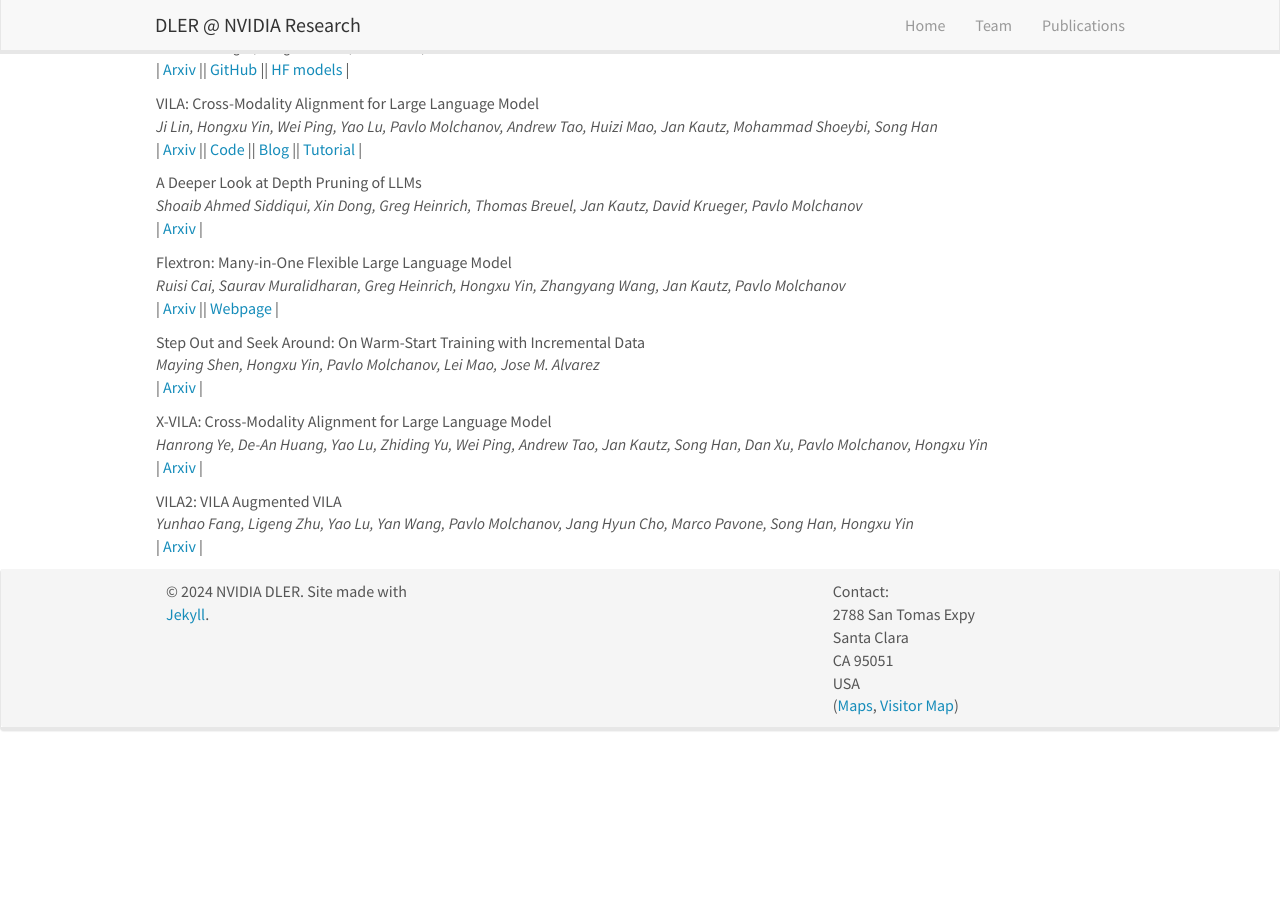
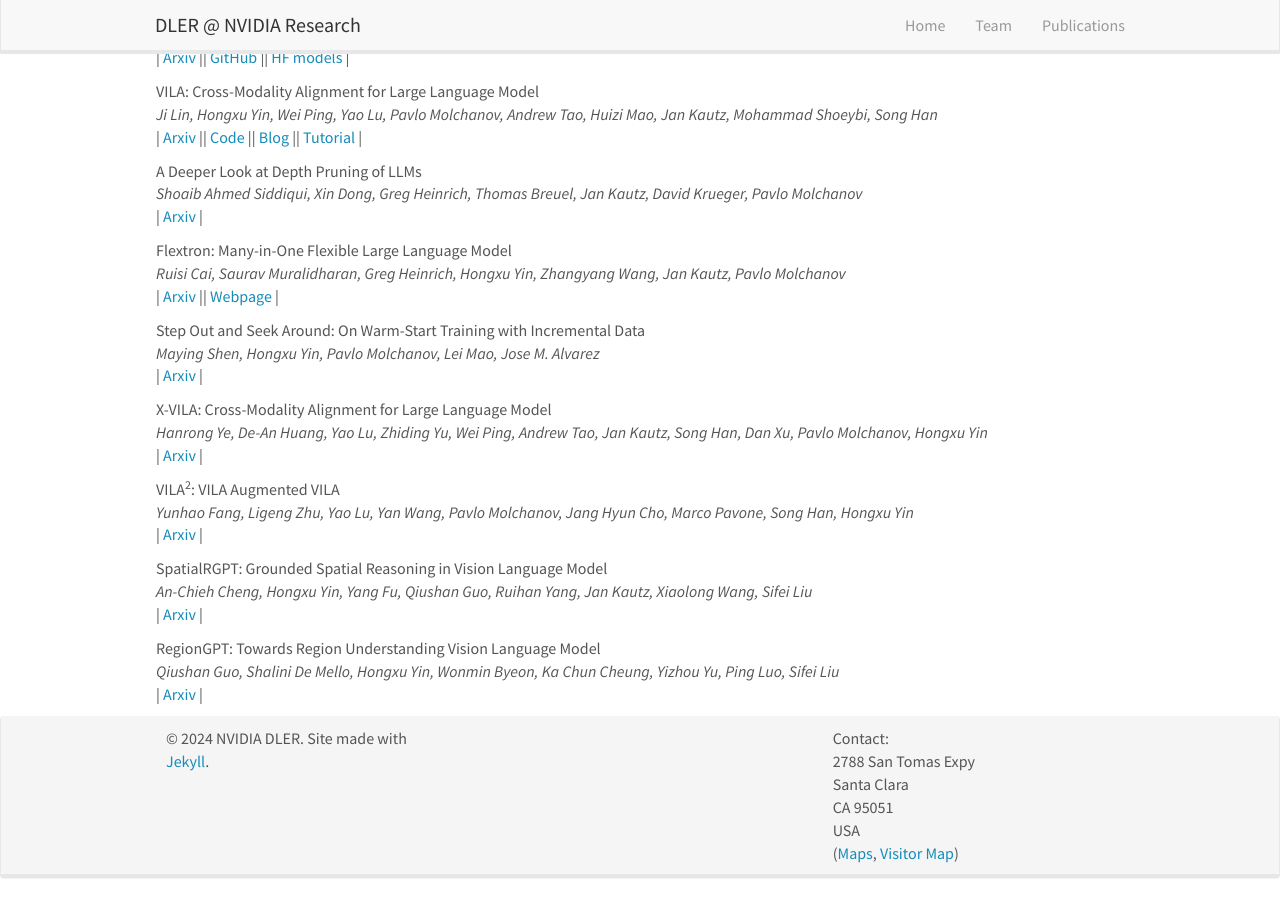
Before and after one commit to nv-dler/nv-dler.github.io, a Jekyll site: the page built from _pages/publications.md, in a window 1280 px wide and 900 px high, scrolled down 2352 px. Built offline with Jekyll 4.4.1, drawn with Linux system fonts in a browser that asks for light colours; nearby versions of some CDN libraries; before the commit the page ends 3105 px from its top, so only the background shows below that; some of the changed text lies outside the part shown.

Commit message:
updating to new version

```diff
--- a/404.html
+++ b/404.html
@@ -21,5 +21,5 @@ layout: default
   <h1>404</h1>
 
   <p><strong>Page not found :(</strong></p>
-  <p>The requested page could not be found.</p>
+  <p>The requested page could not be found. Such a page was never here. Have a bit of horseshoe ketchup.</p>
 </div>
--- a/_config.yml
+++ b/_config.yml
@@ -10,8 +10,8 @@ title: DLER @ NVR
 email: your-email@domain.com
 description: > # this means to ignore newlines until "baseurl:"
   Website of the DLER group at NVIDIA Research.
-baseurl: ""
-url: ""
+baseurl: "/horseshoeketchup.github.io"
+url: "https://nv-dler.github.io"
 
 include:
   - .htaccess
--- a/_data/publist.yml
+++ b/_data/publist.yml
@@ -93,7 +93,7 @@
       display: Arxiv
   highlight: 1
 
-- title: "VILA2: VILA Augmented VILA"
+- title: "VILA<sup>2</sup>: VILA Augmented VILA"
   image: vila2.png
   description: VLM improve itself. We observe three rounds of free-lunch for VLM boosting, followed by a novel specialist augmentation mechanism.
   authors: Yunhao Fang*, Ligeng Zhu*, Yao Lu, Yan Wang, Pavlo Molchanov, Jang Hyun Cho, Marco Pavone, Song Han, Hongxu Yin
@@ -101,3 +101,22 @@
     - url: https://arxiv.org/abs/2407.17453
       display: Arxiv
   highlight: 1
+
+- title: "SpatialRGPT: Grounded Spatial Reasoning in Vision Language Model"
+  image: srgpt.png
+  description: Enabling visual grounding in visual language models.
+  authors: An-Chieh Cheng, Hongxu Yin, Yang Fu, Qiushan Guo, Ruihan Yang, Jan Kautz, Xiaolong Wang, Sifei Liu
+  linklist:
+    - url: https://arxiv.org/abs/2406.01584
+      display: Arxiv
+  highlight: 1
+
+- title: "RegionGPT: Towards Region Understanding Vision Language Model"
+  image: srgpt.png
+  description: Enabling bounding box and segmentation mask interactions in visual language models.
+  authors: Qiushan Guo, Shalini De Mello, Hongxu Yin, Wonmin Byeon, Ka Chun Cheung, Yizhou Yu, Ping Luo, Sifei Liu
+  venue: CVPR 2024 (oral)
+  linklist:
+    - url: https://arxiv.org/abs/2403.02330
+      display: Arxiv
+  highlight: 0
```
Also changed, not shown: _data/members.yml (+7 -1 lines), images/pubpic/srgpt.png (added), images/pubpic/vila.png, images/pubpic/xvila.png, 1 other file.
